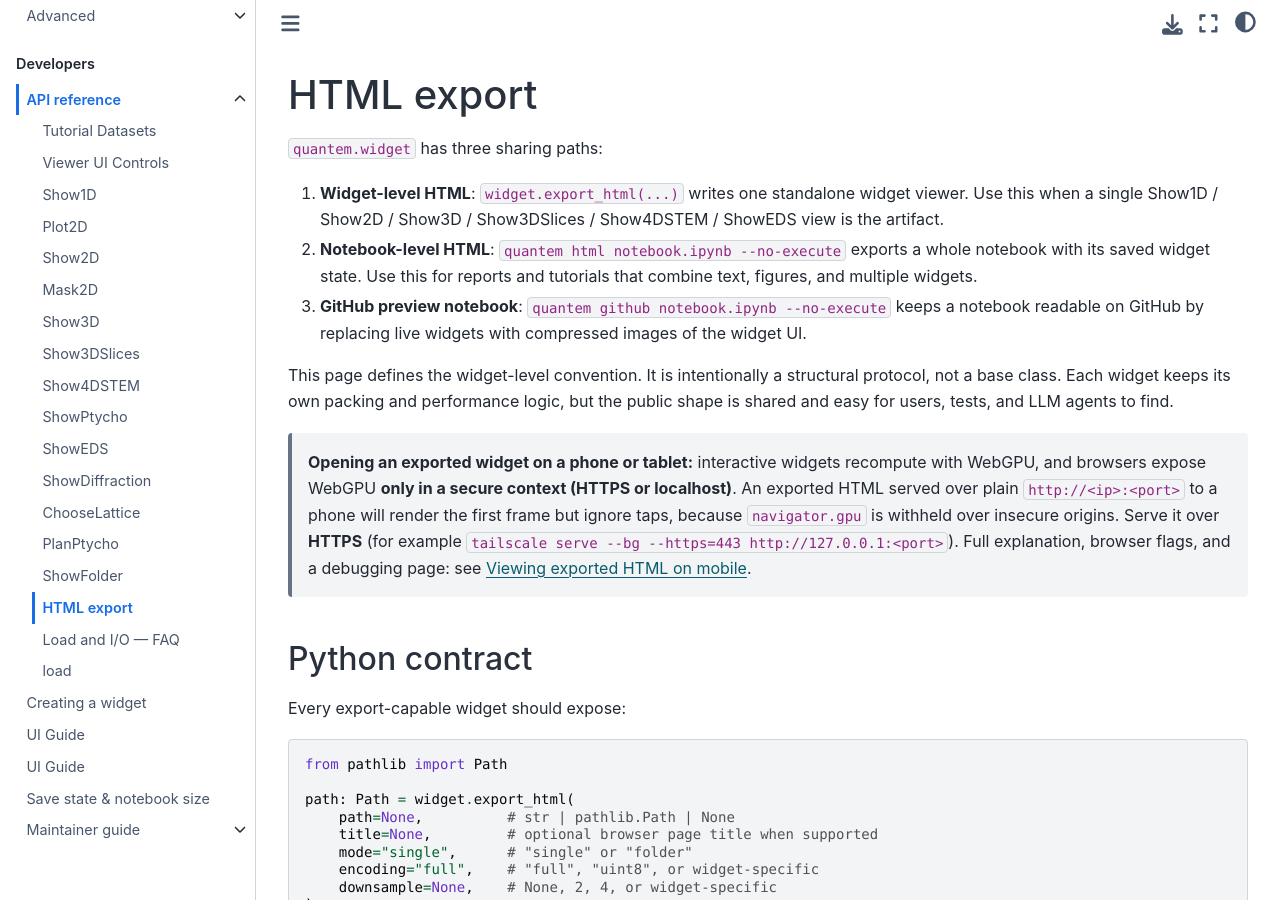
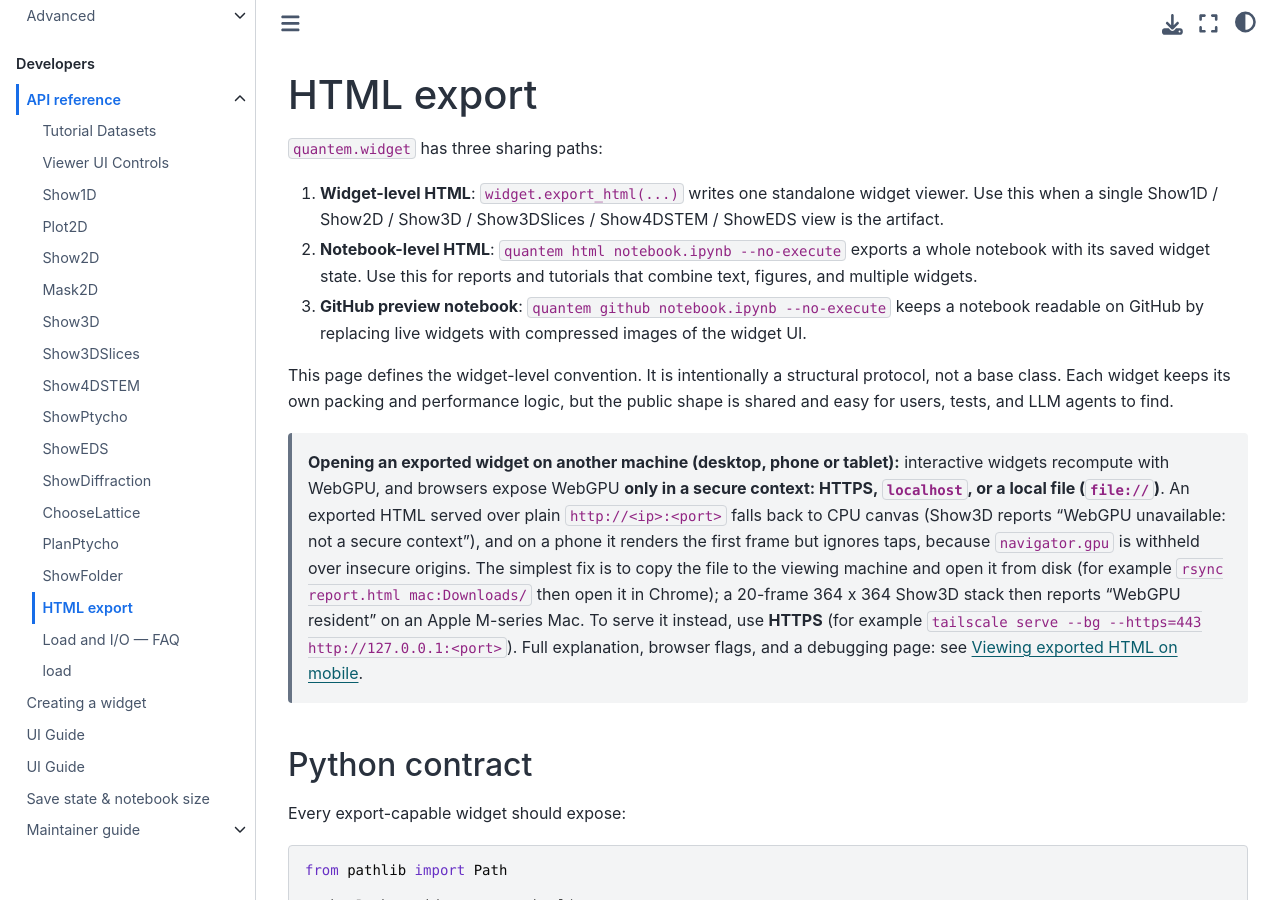
Before and after one commit to bobleesj/quantem.widget, a Jupyter Book: the page built from docs/api/html-export.md, in a window 1280 px wide and 900 px high. Built offline with Jupyter Book 1.0.4 settings and Sphinx 7.4.7 and the Sphinx Book theme 1.1.4, drawn with Linux system fonts in a browser that asks for light colours.

```diff
--- a/docs/api/html-export.md
+++ b/docs/api/html-export.md
@@ -17,13 +17,15 @@
 logic, but the public shape is shared and easy for users, tests, and LLM agents
 to find.
 
-> **Opening an exported widget on a phone or tablet:** interactive widgets
-> recompute with WebGPU, and browsers expose WebGPU **only in a secure context
-> (HTTPS or localhost)**. An exported HTML served over plain `http://<ip>:<port>`
-> to a phone will render the first frame but ignore taps, because `navigator.gpu`
-> is withheld over insecure origins. Serve it over **HTTPS** (for example
-> `tailscale serve --bg --https=443 http://127.0.0.1:<port>`). Full explanation,
-> browser flags, and a debugging page: see
+> **Opening an exported widget on another machine (desktop, phone or tablet):** interactive widgets
+> recompute with WebGPU, and browsers expose WebGPU **only in a secure context: HTTPS, `localhost`, or a
+> local file (`file://`)**. An exported HTML served over plain `http://<ip>:<port>` falls back to CPU canvas
+> (Show3D reports "WebGPU unavailable: not a secure context"), and on a phone it renders the first frame but
+> ignores taps, because `navigator.gpu` is withheld over insecure origins. The simplest fix is to copy the file
+> to the viewing machine and open it from disk (for example `rsync report.html mac:Downloads/` then open it in
+> Chrome); a 20-frame 364 x 364 Show3D stack then reports "WebGPU resident" on an Apple M-series Mac. To serve
+> it instead, use **HTTPS** (for example `tailscale serve --bg --https=443 http://127.0.0.1:<port>`). Full
+> explanation, browser flags, and a debugging page: see
 > [Viewing exported HTML on mobile](../maintainer/viewing-html-on-mobile.md).
 
 ## Python contract
```
Also changed, not shown: 1 other file.
